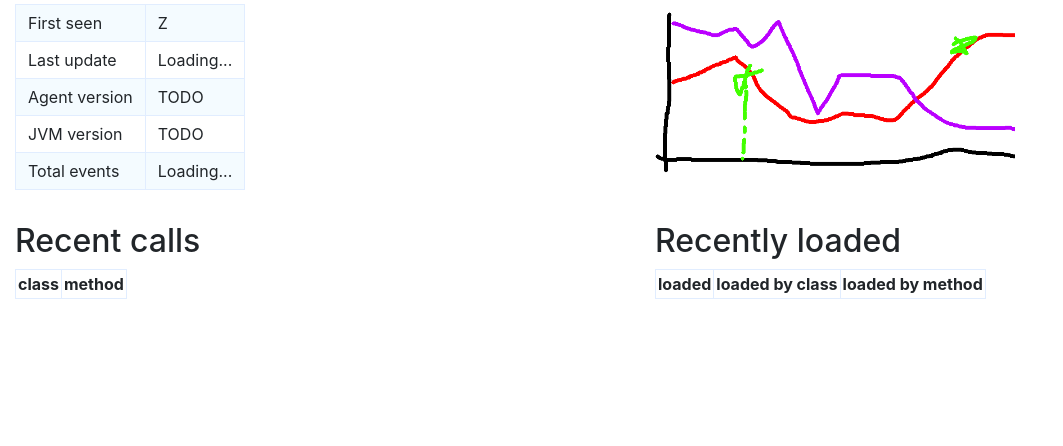
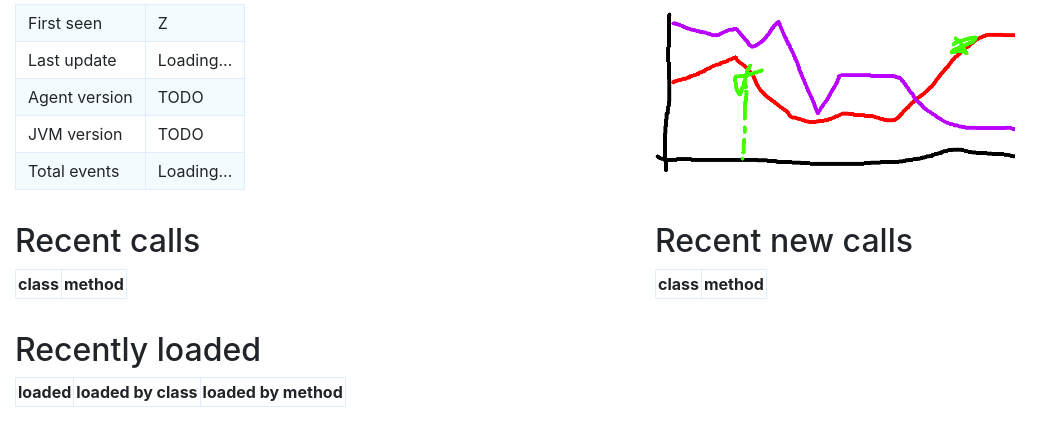
Before and after one commit to snyk/java-runtime-agent, a Flask app: template flask-rec/templates/view.html in a window 1280 px wide. Shown: the part 162-608 px from the top of the page, without its empty margins (0-1063 px from the left). Run offline with Flask 2, Linux system fonts and the light colour scheme; the template is opened without the code that fills it, so the values that code supplies are empty; some libraries are stand-ins or nearby versions.

Commit message:
new calls table; more css abuse

```diff
--- a/flask-rec/app.py
+++ b/flask-rec/app.py
@@ -1,7 +1,7 @@
 import collections
 import itertools
 from datetime import datetime
-from typing import Iterable, List, Tuple, Dict, Iterator
+from typing import Iterable, List, Tuple, Dict, Iterator, TypeVar
 
 from flask import Flask, request, Response, render_template, abort, jsonify
 
@@ -66,7 +66,28 @@
         'total_events': len(messages),
         'newest_method_entries': list(itertools.islice(newest_method_entries(messages), MAX_ITEMS)),
         'newest_dynamic_loads': list(itertools.islice(newest_dynamic_loads(messages), MAX_ITEMS)),
+        'newest_seen_method_entries': discovery_order(method_entries_in_seen_order(messages))[-MAX_ITEMS:]
     })
+
+
+T = TypeVar('T')
+
+
+def discovery_order(it: Iterator[T]) -> List[T]:
+    seen = set()
+    ret = list()
+    for val in it:
+        if val in seen:
+            continue
+        ret.append(val)
+        seen.add(val)
+    return list(reversed(ret))
+
+
+def method_entries_in_seen_order(data: List[Tuple[datetime, Messages]]) -> Iterator[str]:
+    for _, messages in reversed(data):
+        for entry in sorted(messages.method_entries):
+            yield entry[2:]
 
 
 def newest_method_entries(data: Iterable[Tuple[datetime, Messages]]) -> Iterator[str]:
--- a/flask-rec/static/view.js
+++ b/flask-rec/static/view.js
@@ -35,6 +35,20 @@
         recent_called.append(tr);
     }
 
+    var recent_new_called = $('#recent-new-called');
+    recent_new_called.empty();
+    for (var line of data.newest_seen_method_entries) {
+        var parts = line.split(':', 2);
+
+        var tr = $('<tr>');
+
+        for (var part of parts) {
+            tr.append($('<td>').html(process_name(part)));
+        }
+
+        recent_new_called.append(tr);
+    }
+
     var recent_called = $('#recent-loaded');
     recent_called.empty();
     for (var line of data.newest_dynamic_loads) {
--- a/flask-rec/templates/view.html
+++ b/flask-rec/templates/view.html
@@ -39,6 +39,11 @@
             background-color: #f4fbff;
         }
 
+        .tabler {
+            max-height: 50em;
+            overflow-y: scroll;
+        }
+
     </style>
 </head>
 <body>
@@ -67,6 +72,7 @@
     <div class="row">
         <div class="col-lg-6">
             <h2>Recent calls</h2>
+            <div class="tabler">
                 <table class="narrow">
                     <tr>
                         <th>class</th>
@@ -75,7 +81,22 @@
                     <tbody id="recent-called"></tbody>
                 </table>
             </div>
+        </div>
         <div class="col-lg-6">
+            <h2>Recent new calls</h2>
+            <div class="tabler">
+                <table class="narrow">
+                    <tr>
+                        <th>class</th>
+                        <th>method</th>
+                    </tr>
+                    <tbody id="recent-new-called"></tbody>
+                </table>
+            </div>
+        </div>
+    </div>
+    <div class="row">
+        <div class="col-lg-12">
             <h2>Recently loaded</h2>
             <table class="narrow">
                 <tr>
```
Also changed, not shown: flask-rec/README.md. Lines whose indentation alone changed are shown as unchanged.
